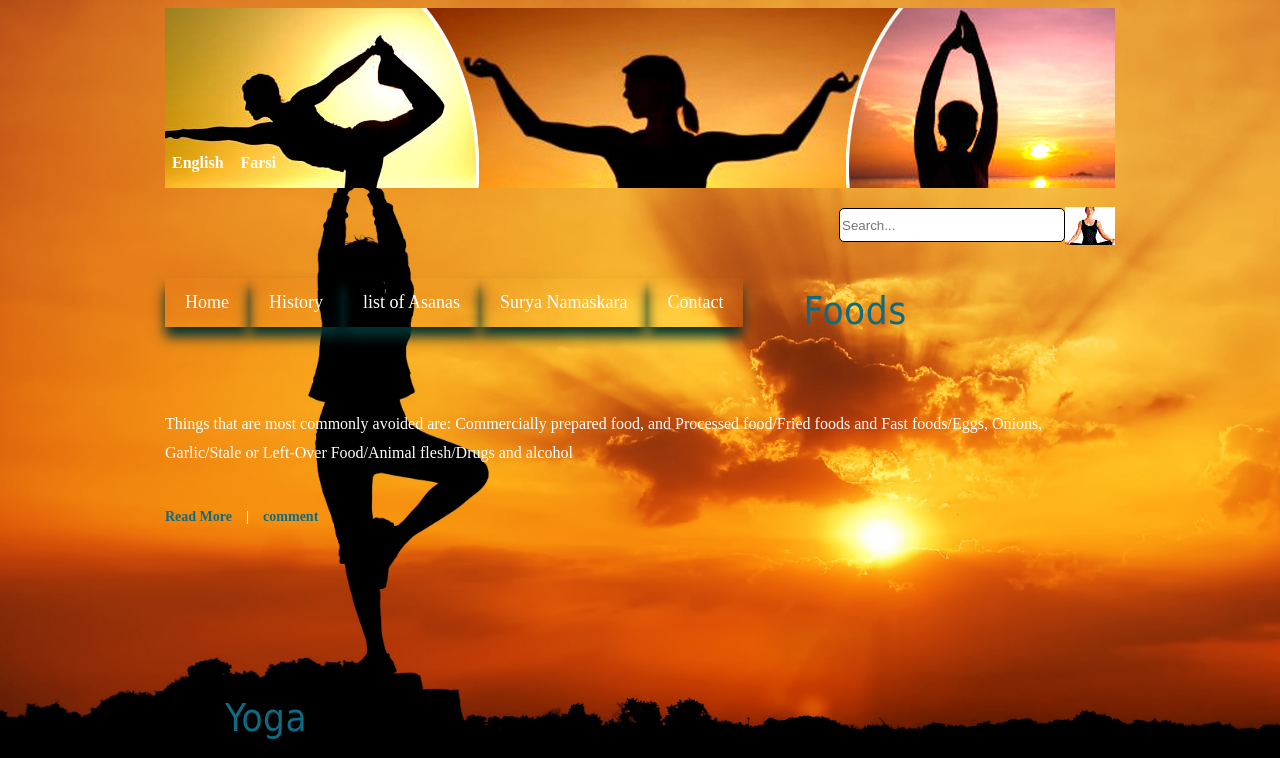
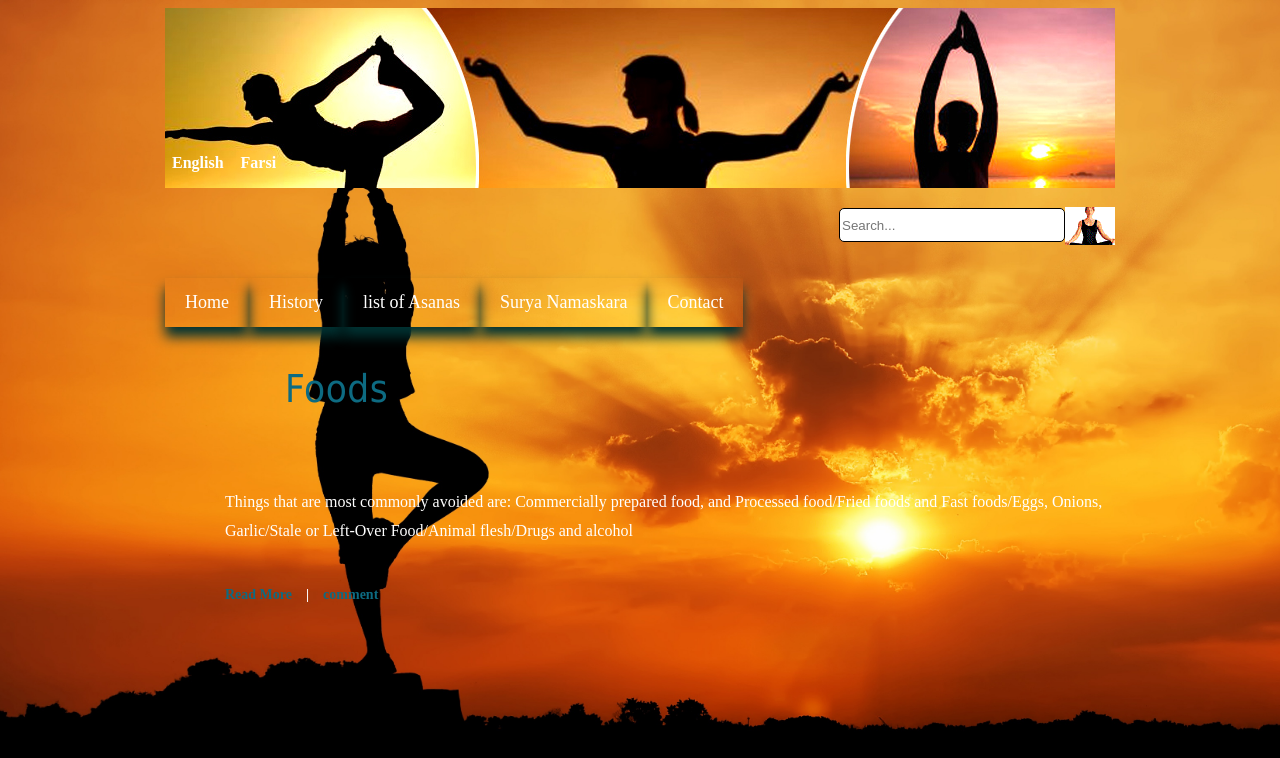
Before and after one commit to baharsaghafi/Yoga2013, a plain HTML site: page pages/home.html in a window 1280 px wide. Shown: the top 758 px of the page. Drawn offline with Linux system fonts and the light colour scheme.

Commit message:
fix title food

```diff
--- a/pages/home.html
+++ b/pages/home.html
@@ -32,14 +32,14 @@
 			</ul>
             </div>
 		</div>
+		<section class="space">
    			<div id="page">
 				<div id="content">
+					<br>
 					<div class="post">
-						<div class="title">
-							<h2><a href="#">Foods</a></h2></div>
+							<h2 class="title"><a href="#">Foods</a></h2>
 							<div class="entry">
 								<p>Things that are most commonly avoided are: Commercially prepared food, and Processed food/Fried foods and Fast foods/Eggs, Onions, Garlic/Stale or Left-Over Food/Animal flesh/Drugs and alcohol</p>
-
 							    <p class="links"><a href="#">Read More</a>&nbsp;&nbsp;&nbsp;&nbsp;|&nbsp;&nbsp;&nbsp;&nbsp;<a href="#">comment</a></p>
                         </div>
                         <div class="post">
@@ -55,6 +55,7 @@
                 </div>
                     </div>
                          </div>
+		</section>
    <div id="footer">&copy; Copyright 2013 Design by Bahar.S</div>
 </body>
 </html>
--- a/style/style.css
+++ b/style/style.css
@@ -410,3 +410,8 @@ div#footer{
 .para {
 	text-align: left;
 }
+
+.space {
+	padding: 30px;
+	margin: 30px;
+}
```
